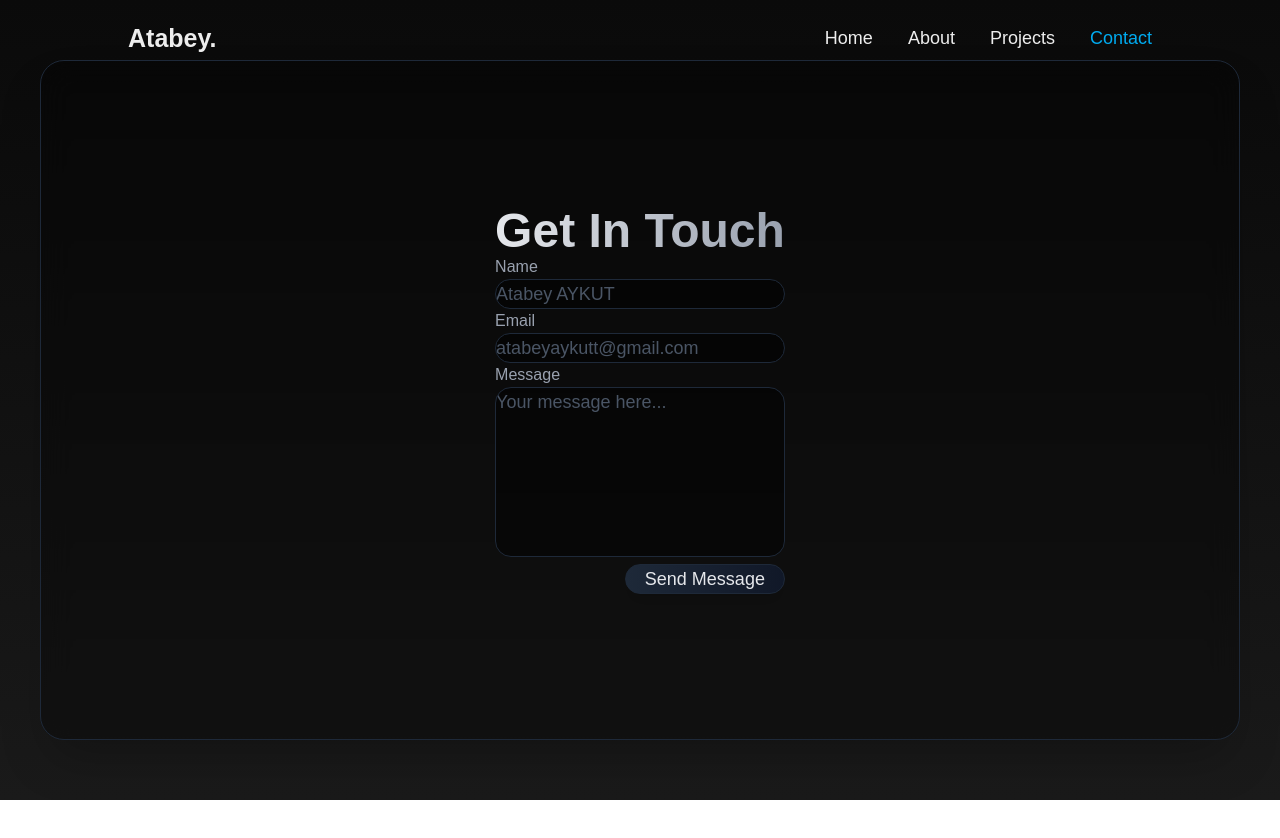
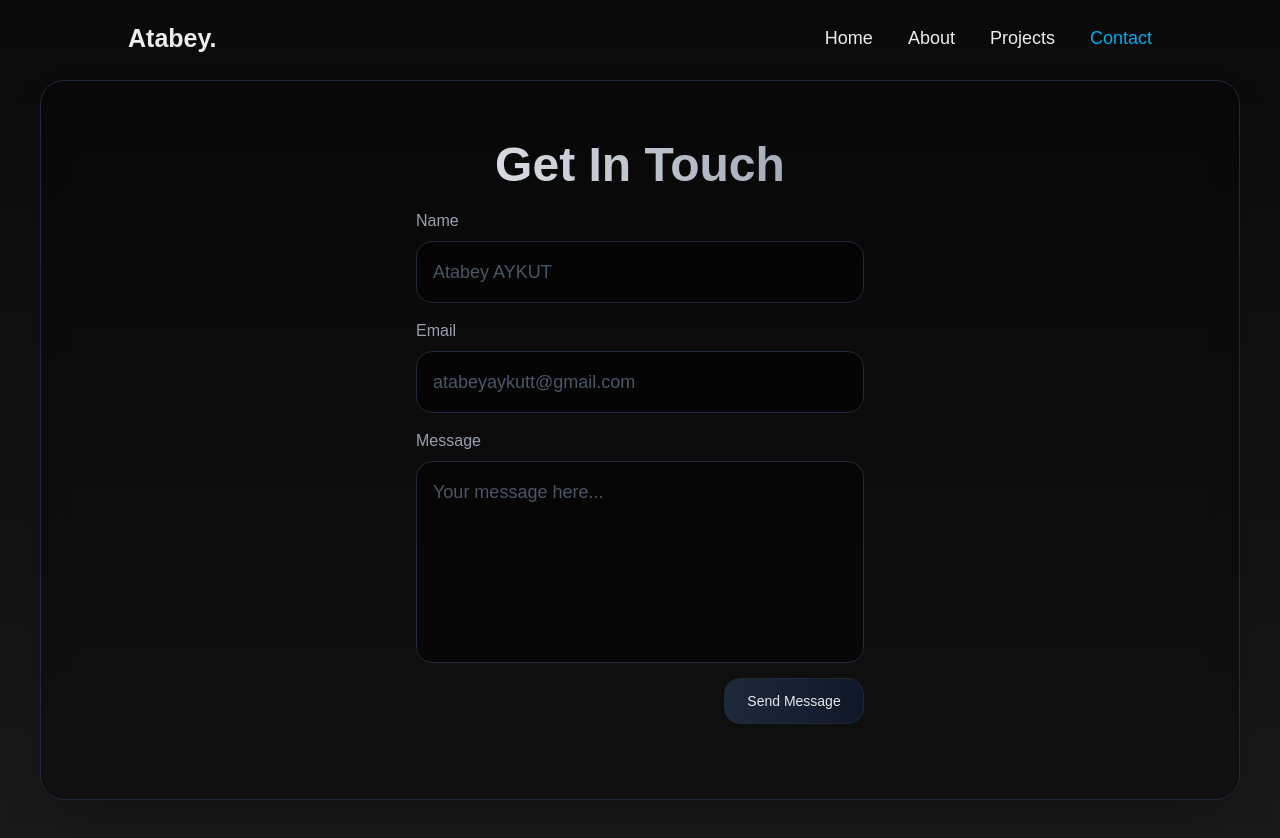
Before and after one commit to atabeyaykut/PersonalPage, a React (Vite) app: page /contact in a window 1280 px wide. Shown: the top 838 px of the page. Before the commit the page ends 800 px from the top, so only its background shows below. Built offline with nearby package versions, Linux system fonts and the light colour scheme.

Commit message:
Refactor Contact component for improved layout and styling; adjust input and button sizes for better usability

```diff
--- a/src/components/Contact.jsx
+++ b/src/components/Contact.jsx
@@ -31,28 +31,28 @@ function Contact() {
         mutation.mutate(data);
     };
 
-    const inputClasses = "w-full px-6 py-4 bg-black/50 border border-gray-800 rounded-2xl focus:outline-none focus:border-gray-600 focus:ring-1 focus:ring-gray-600 transition-all duration-300 placeholder-gray-600 text-lg";
+    const inputClasses = "w-full px-4 py-4 bg-black/50 border border-gray-800 rounded-2xl focus:outline-none focus:border-gray-600 focus:ring-1 focus:ring-gray-600 transition-all duration-300 placeholder-gray-600 text-lg";
     const labelClasses = "block text-gray-400 text-base font-medium mb-2";
     const errorClasses = "text-red-400/80 text-sm mt-2 animate-fadeIn";
 
     return (
         <section className="contact page-transition min-h-screen flex items-center justify-center py-20 px-6 bg-gradient-to-b from-[#0a0a0a] to-[#1a1a1a]">
-            <div className="max-w-300 h-170 w-full flex justify-center align-center items-center backdrop-blur-lg bg-black/30 p-12 rounded-3xl border border-gray-800 shadow-2xl hover:border-gray-700 transition-all duration-500">
-                <div className="max-w-2xl mx-auto">
-                    <h2 className="text-5xl font-bold text-center mb-12 bg-gradient-to-r from-gray-200 to-gray-400 text-transparent bg-clip-text">
+            <div className="max-w-300 h-180 pt-8 w-full flex justify-center align-center items-center backdrop-blur-lg bg-black/30 p-12 rounded-3xl border border-gray-800 shadow-2xl hover:border-gray-700 transition-all duration-500">
+                <div className="max-w-2xl min-w-md mx-auto">
+                    <h2 className="text-5xl font-bold text-center mb-5 bg-gradient-to-r from-gray-200 to-gray-400 text-transparent bg-clip-text">
                         Get In Touch
                     </h2>
 
-                    <form onSubmit={handleSubmit(onSubmit)} className="flex flex-col space-y-8">
-                        <div className="space-y-6">
+                    <form onSubmit={handleSubmit(onSubmit)} className="flex flex-col space-y-2">
+                        <div className="space-y-4 w-full">
                             <div>
-                                <label className={labelClasses}>
+                                <label className={`${labelClasses}`}>
                                     Name
                                 </label>
                                 <input
                                     type="text"
                                     {...register("name", { required: "I need to know who you are :)" })}
-                                    className={inputClasses}
+                                    className={`${inputClasses} `}
                                     placeholder="Atabey AYKUT"
                                 />
                                 {errors.name &&
@@ -109,11 +109,11 @@ function Contact() {
                             </div>
                         </div>
 
-                        <div className="flex justify-end pt-4">
+                        <div className="flex justify-end">
                             <button
                                 type="submit"
                                 disabled={mutation.isPending}
-                                className="px-8 py-4 bg-gradient-to-r from-gray-800 to-gray-900 text-gray-200 rounded-2xl font-medium hover:from-gray-900 hover:to-black transition-all duration-300 disabled:opacity-50 border border-gray-800 hover:border-gray-700 shadow-lg text-lg min-w-[160px]"
+                                className="px-4 py-3 bg-gradient-to-r from-gray-800 to-gray-900 text-gray-200 rounded-2xl font-medium hover:from-gray-900 hover:to-black transition-all duration-300 disabled:opacity-50 border border-gray-800 hover:border-gray-700 shadow-lg cursor-pointer text-sm min-w-[140px]"
                             >
                                 {mutation.isPending ? (
                                     <span className="flex items-center justify-center gap-3">
--- a/src/components/Projects.jsx
+++ b/src/components/Projects.jsx
@@ -5,7 +5,7 @@ import { FaCircle } from 'react-icons/fa';
 
 const fetchStarredRepos = async () => {
     const { data } = await axios.get('https://api.github.com/users/atabeyaykut/starred');
-    return data.slice(0, 8);
+    return data.slice(0,8);
 };
 
 function Projects() {
--- a/src/index.css
+++ b/src/index.css
@@ -2,8 +2,6 @@
 @import url('https://fonts.googleapis.com/css2?family=Poppins:wght@100;200;300;400;500;600;700;800;900&display=swap');
 
 * {
-  margin: 0;
-  padding: 0;
   box-sizing: border-box;
   font-family: 'Poppins', sans-serif;
 }
```
